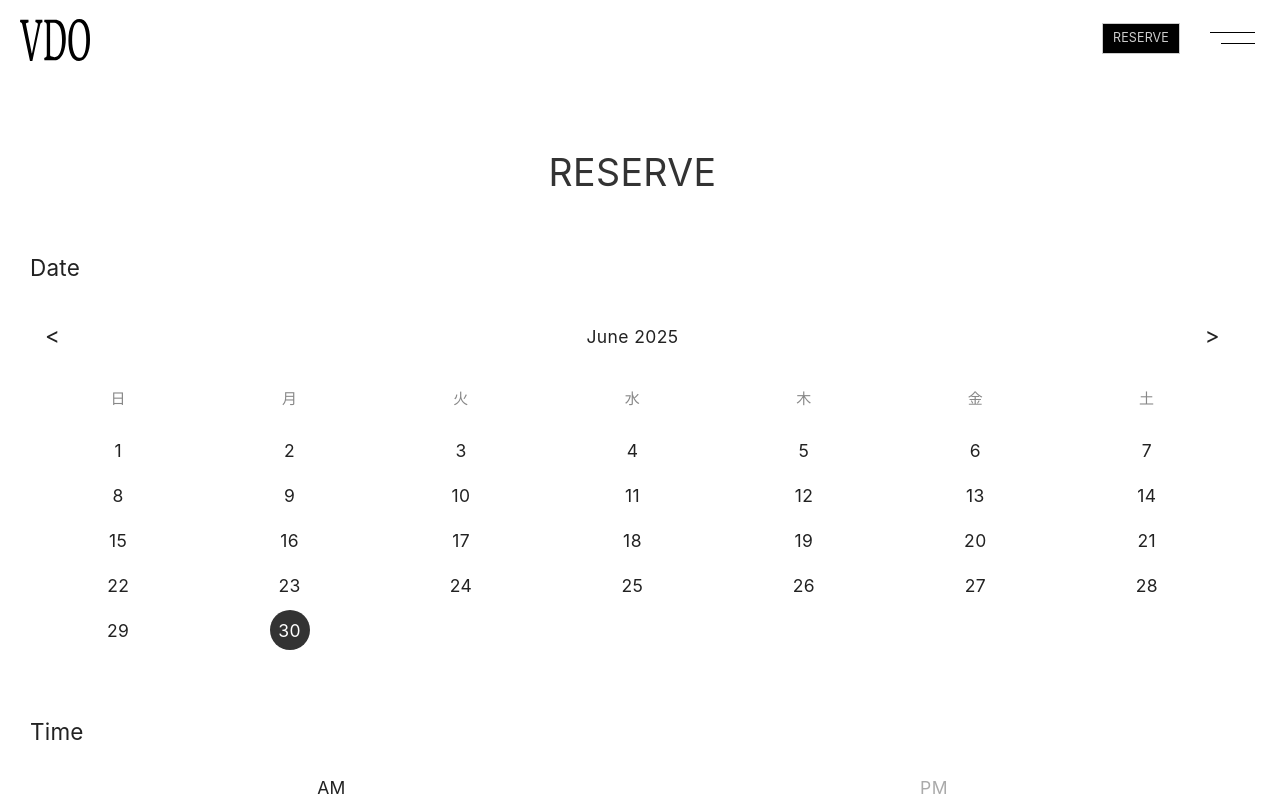
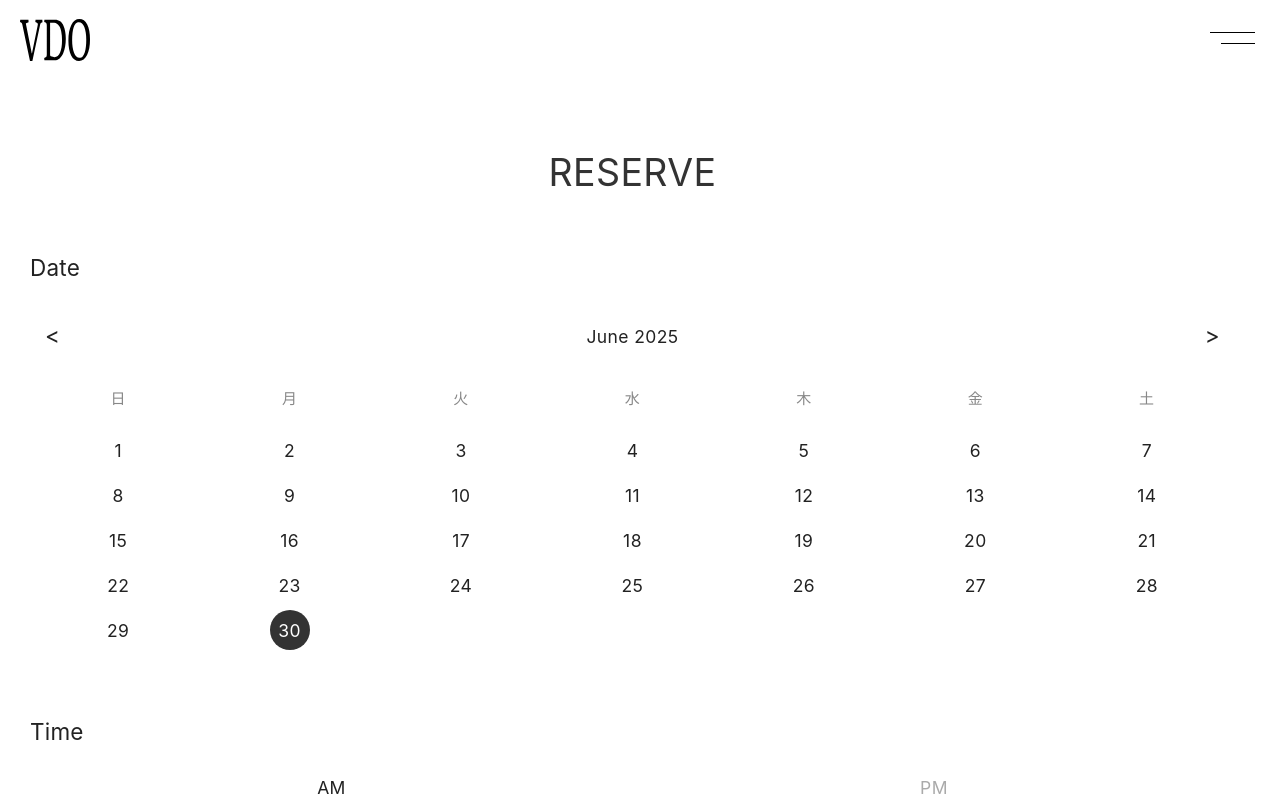
Before and after one commit to koma104/hairsalon-vdo, a Next.js app: page /reserve in a window 1280 px wide. Shown: the top 800 px of the page. Built offline with nearby package versions, Linux system fonts and the light colour scheme; a web font is replaced by a local one.

Commit message:
feat: 予約ページでヘッダーの予約ボタンを非表示

```diff
--- a/src/components/Header/Header.tsx
+++ b/src/components/Header/Header.tsx
@@ -13,6 +13,7 @@ const Header = () => {
   const [isScrolled, setIsScrolled] = useState(false)
   const pathname = usePathname()
   const isHomePage = pathname === '/'
+  const isReservePage = pathname === '/reserve'
 
   useEffect(() => {
     // ホームページ以外では最初から小さいサイズにする
@@ -70,11 +71,13 @@ const Header = () => {
           </Link>
         )}
       </header>
-        <div className={styles['header-reserve-button']}>
-          <Link href="/reserve">
-            <Button variant="secondary">reserve</Button>
-          </Link>
-        </div>
+        {!isReservePage && (
+          <div className={styles['header-reserve-button']}>
+            <Link href="/reserve">
+              <Button variant="secondary">reserve</Button>
+            </Link>
+          </div>
+        )}
 
       <button
         onClick={toggleMenu}
```
